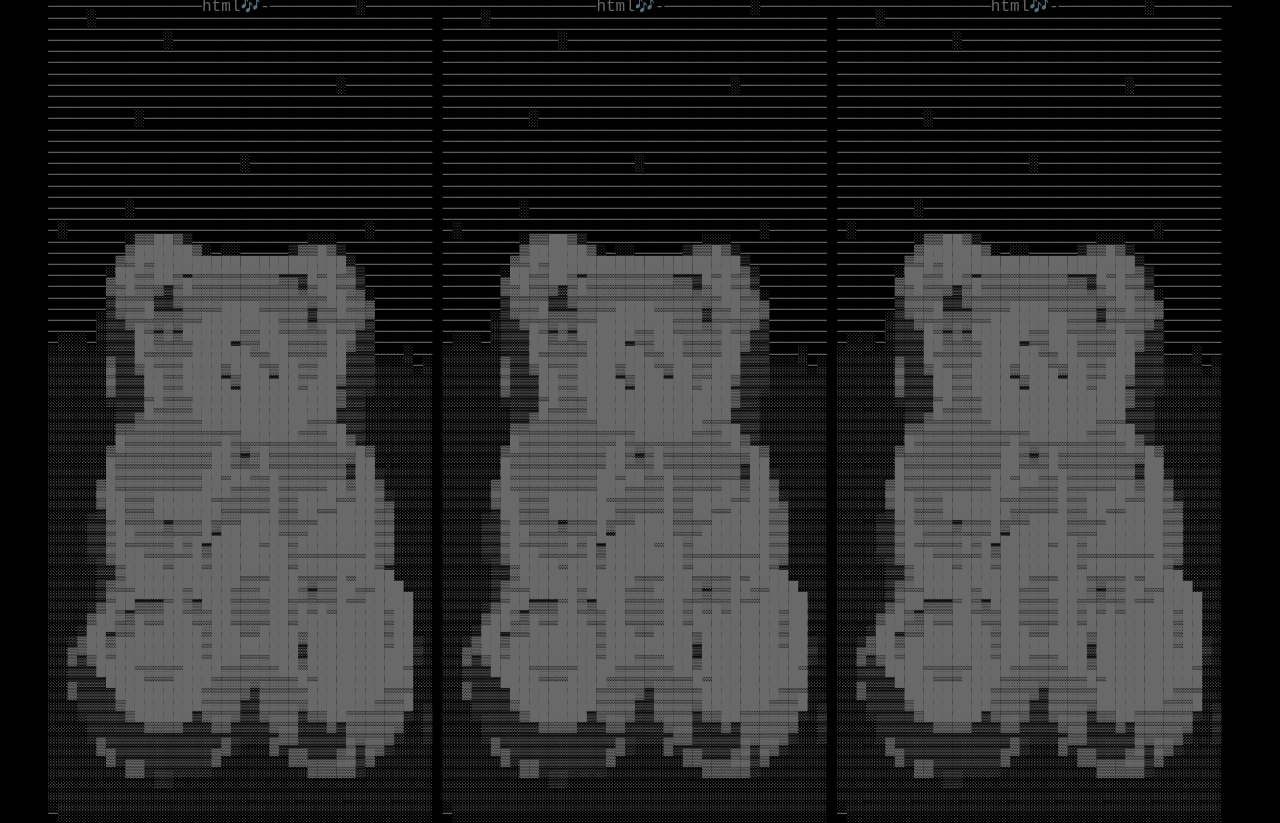
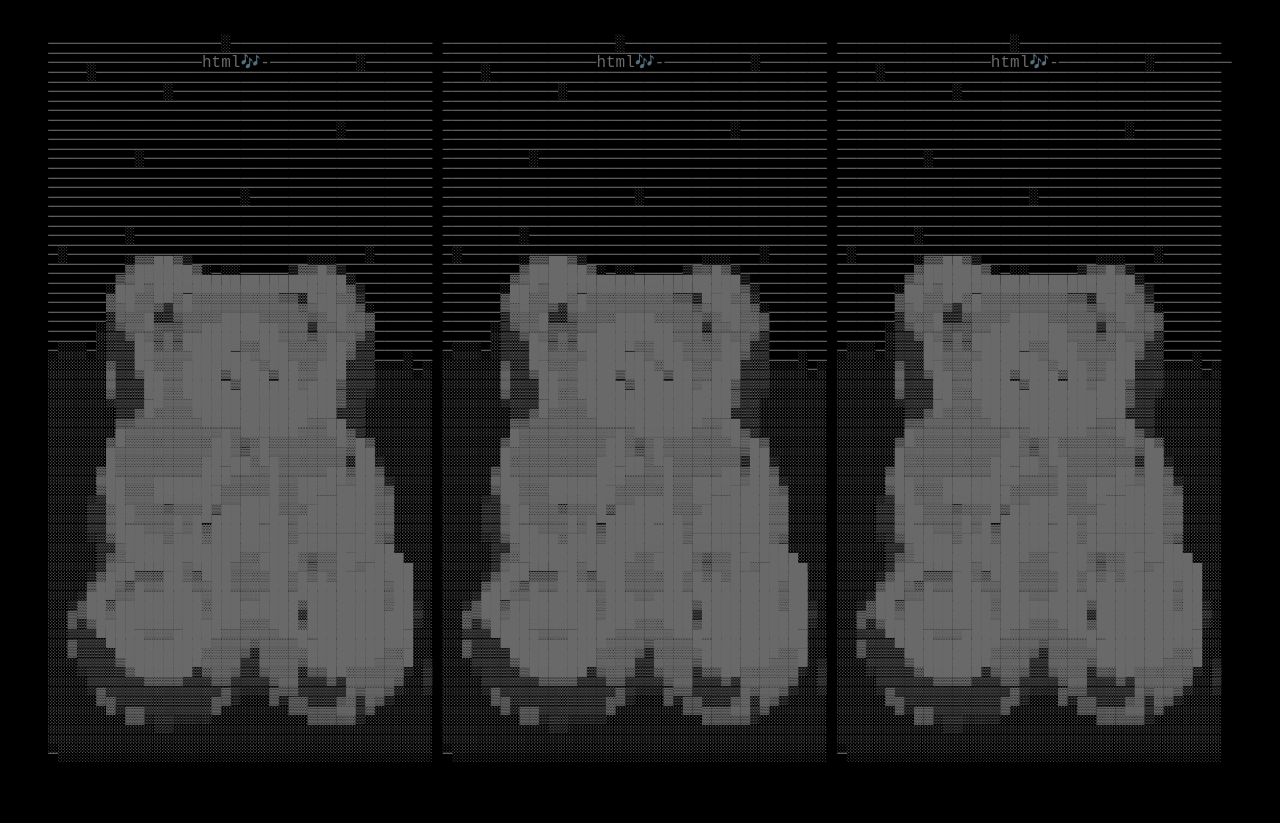
Before and after one commit to NaA-hwang/jellybear, a plain HTML site: page clickme.html in a window 1280 px wide. After the commit the page ends 800 px from the top, so only its background shows below. Drawn offline with Linux system fonts and the light colour scheme.

Commit message:
edited title and line-height

```diff
--- a/clickme.html
+++ b/clickme.html
@@ -5,7 +5,7 @@
     <meta charset="UTF-8">
     <meta http-equiv="X-UA-Compatible" content="IE=edge">
     <meta name="viewport" content="width=device-width, initial-scale=1.0">
-    <title>Document</title>
+    <title>Click Me!</title>
     <style>
         body {
             margin: 0;
@@ -13,7 +13,7 @@
         }
 
         .bear {
-            line-height: 0.7rem;
+            line-height: 0.6rem;
             font-family: 'Courier New', Courier, monospace;
             color: dimgray;
         }
```
Also changed, not shown: index.html (+1 -1 lines).
